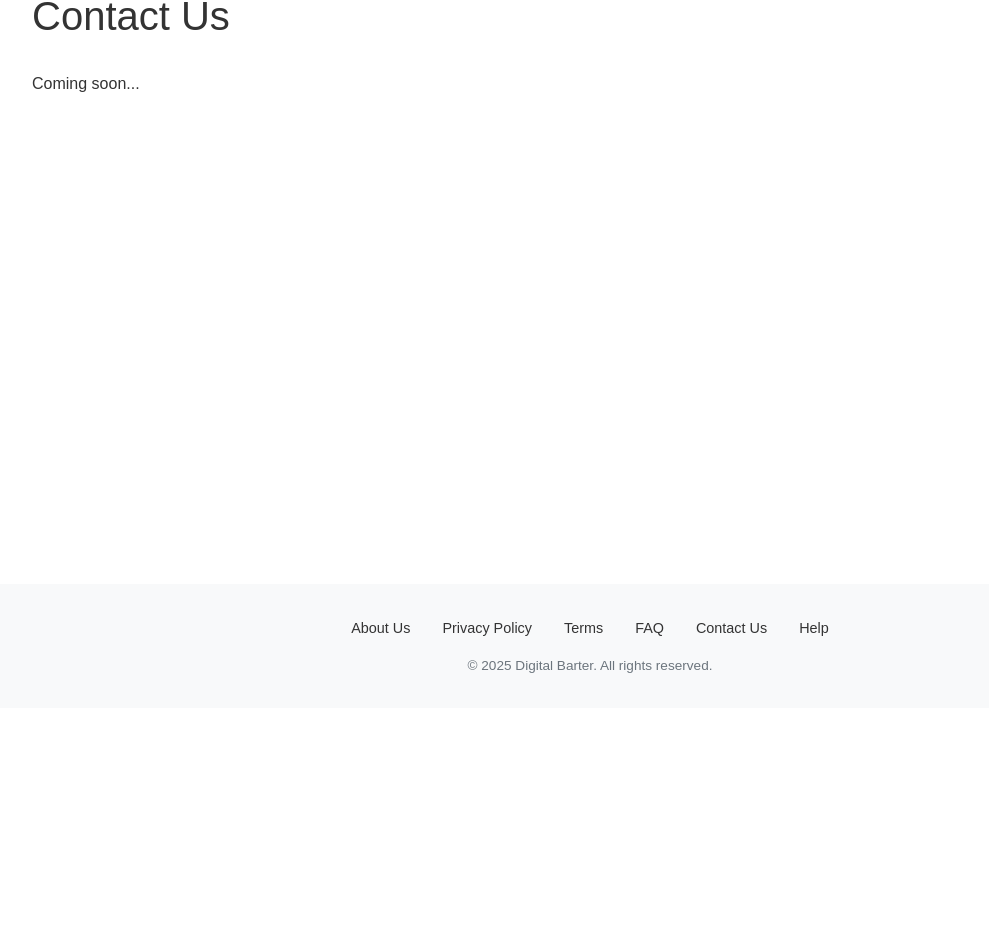
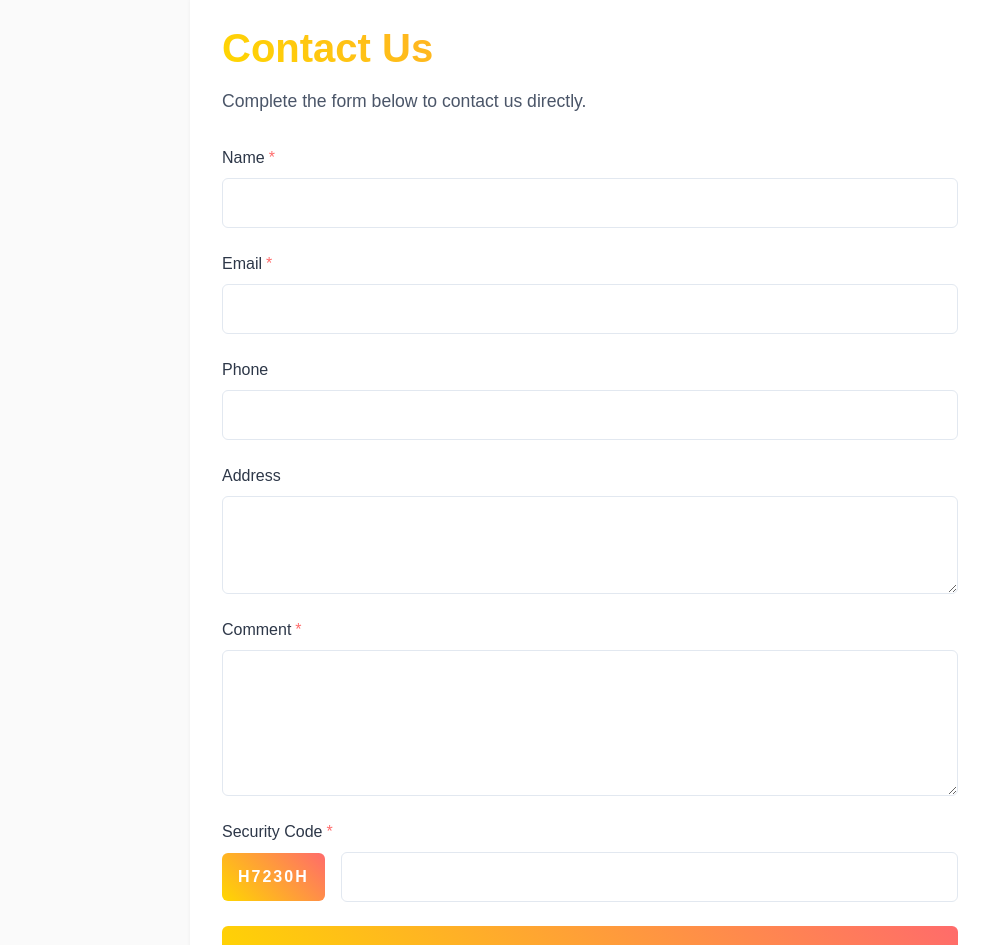
Before and after one commit to Dev-Fel254/digital-barter, a Vue app: page /contact in a window 1280 px wide. Shown: the part 170-1115 px from the top of the page, without its empty margins (50-1039 px from the left). Before the commit the page ends 878 px from the top, so only its background shows below. Built offline with nearby package versions, Linux system fonts and the light colour scheme.

Commit message:
Contact page

```diff
--- a/src/views/ContactView.vue
+++ b/src/views/ContactView.vue
@@ -1,9 +1,80 @@
 <template>
   <div class="contact page-content">
     <div class="container py-4">
-      <h1>Contact Us</h1>
-      <div class="content">
-        <p>Coming soon...</p>
+      <div class="contact-wrapper">
+        <h1 class="gradient-text">Contact Us</h1>
+        <p class="subtitle">Complete the form below to contact us directly.</p>
+
+        <form @submit.prevent="handleSubmit" class="contact-form">
+          <div class="form-group">
+            <label for="name">Name<span class="required">*</span></label>
+            <input
+              type="text"
+              id="name"
+              v-model="form.name"
+              class="form-control"
+              required
+            >
+          </div>
+
+          <div class="form-group">
+            <label for="email">Email<span class="required">*</span></label>
+            <input
+              type="email"
+              id="email"
+              v-model="form.email"
+              class="form-control"
+              required
+            >
+          </div>
+
+          <div class="form-group">
+            <label for="phone">Phone</label>
+            <input
+              type="tel"
+              id="phone"
+              v-model="form.phone"
+              class="form-control"
+            >
+          </div>
+
+          <div class="form-group">
+            <label for="address">Address</label>
+            <textarea
+              id="address"
+              v-model="form.address"
+              class="form-control"
+              rows="3"
+            ></textarea>
+          </div>
+
+          <div class="form-group">
+            <label for="comment">Comment<span class="required">*</span></label>
+            <textarea
+              id="comment"
+              v-model="form.comment"
+              class="form-control"
+              rows="5"
+              required
+            ></textarea>
+          </div>
+
+          <div class="form-group security-code">
+            <label for="securityCode">Security Code<span class="required">*</span></label>
+            <div class="security-wrapper">
+              <div class="code-display">{{ securityCode }}</div>
+              <input
+                type="text"
+                id="securityCode"
+                v-model="form.securityCode"
+                class="form-control"
+                required
+              >
+            </div>
+          </div>
+
+          <button type="submit" class="submit-btn">Send</button>
+        </form>
       </div>
     </div>
   </div>
@@ -11,6 +82,145 @@
 
 <script>
 export default {
-  name: 'ContactView'
+  name: 'ContactView',
+  data() {
+    return {
+      form: {
+        name: '',
+        email: '',
+        phone: '',
+        address: '',
+        comment: '',
+        securityCode: ''
+      },
+      securityCode: Math.random().toString(36).substring(2, 8).toUpperCase()
+    }
+  },
+  methods: {
+    handleSubmit() {
+      // Handle form submission
+      console.log('Form submitted:', this.form)
+    }
+  }
 }
 </script>
+
+<style lang="scss" scoped>
+.contact {
+  background-color: #fafafa;
+  min-height: calc(100vh - 200px);
+}
+
+.contact-wrapper {
+  max-width: 800px;
+  margin: 0 auto;
+  background: white;
+  padding: 2rem;
+  border-radius: 8px;
+  box-shadow: 0 2px 4px rgba(0, 0, 0, 0.05);
+
+  h1 {
+    font-size: 2.5rem;
+    font-weight: 700;
+    margin-bottom: 1rem;
+    background: linear-gradient(45deg, var(--primary-color), var(--secondary-color));
+    -webkit-background-clip: text;
+    background-clip: text;
+    color: transparent;
+  }
+
+  .subtitle {
+    color: #4a5568;
+    margin-bottom: 2rem;
+    font-size: 1.1rem;
+  }
+}
+
+.contact-form {
+  .form-group {
+    margin-bottom: 1.5rem;
+
+    label {
+      display: block;
+      margin-bottom: 0.5rem;
+      color: #2d3748;
+      font-weight: 500;
+
+      .required {
+        color: var(--secondary-color);
+        margin-left: 4px;
+      }
+    }
+
+    .form-control {
+      width: 100%;
+      padding: 0.75rem;
+      border: 1px solid #e2e8f0;
+      border-radius: 6px;
+      font-size: 1rem;
+      transition: all 0.3s ease;
+
+      &:focus {
+        outline: none;
+        border-color: var(--primary-color);
+        box-shadow: 0 0 0 3px rgba(255, 215, 0, 0.1);
+      }
+    }
+  }
+
+  .security-code {
+    .security-wrapper {
+      display: flex;
+      gap: 1rem;
+      align-items: center;
+
+      .code-display {
+        background: linear-gradient(45deg, var(--primary-color), var(--secondary-color));
+        padding: 0.75rem 1rem;
+        border-radius: 6px;
+        color: white;
+        font-weight: 600;
+        letter-spacing: 2px;
+      }
+
+      .form-control {
+        flex: 1;
+      }
+    }
+  }
+
+  .submit-btn {
+    background: linear-gradient(45deg, var(--primary-color), var(--secondary-color));
+    color: white;
+    border: none;
+    padding: 1rem 2rem;
+    border-radius: 6px;
+    font-weight: 600;
+    cursor: pointer;
+    transition: all 0.3s ease;
+    width: 100%;
+
+    &:hover {
+      transform: translateY(-2px);
+      box-shadow: 0 4px 8px rgba(0, 0, 0, 0.1);
+    }
+  }
+}
+
+@media (max-width: 768px) {
+  .contact-wrapper {
+    padding: 1.5rem;
+  }
+
+  .security-code {
+    .security-wrapper {
+      flex-direction: column;
+
+      .code-display {
+        width: 100%;
+        text-align: center;
+      }
+    }
+  }
+}
+</style>
```
